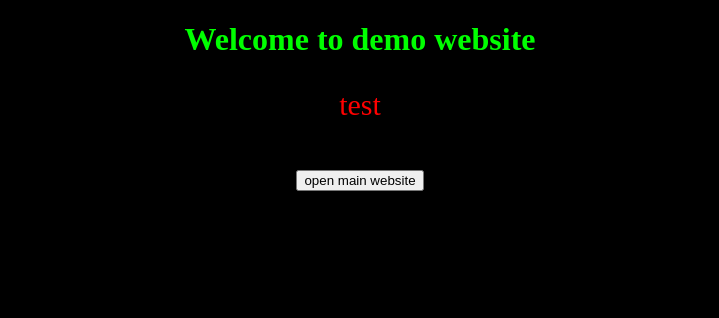
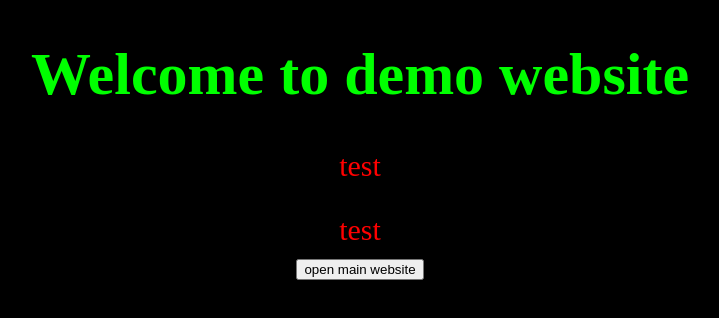
Before and after one commit to admin505admin505/dem, a plain HTML site: page index.html in a window 1280 px wide. Shown: the whole page, without its empty margins (280-999 px from the left). Drawn offline with Linux system fonts and the light colour scheme.

Commit message:
Update style.css

```diff
--- a/style.css
+++ b/style.css
@@ -14,6 +14,7 @@ h1{
 }
 
 header{
-    color:light-grey;
     text-align:center;
+    font-size:30px;
+    color:#ff0000;
 }
```
